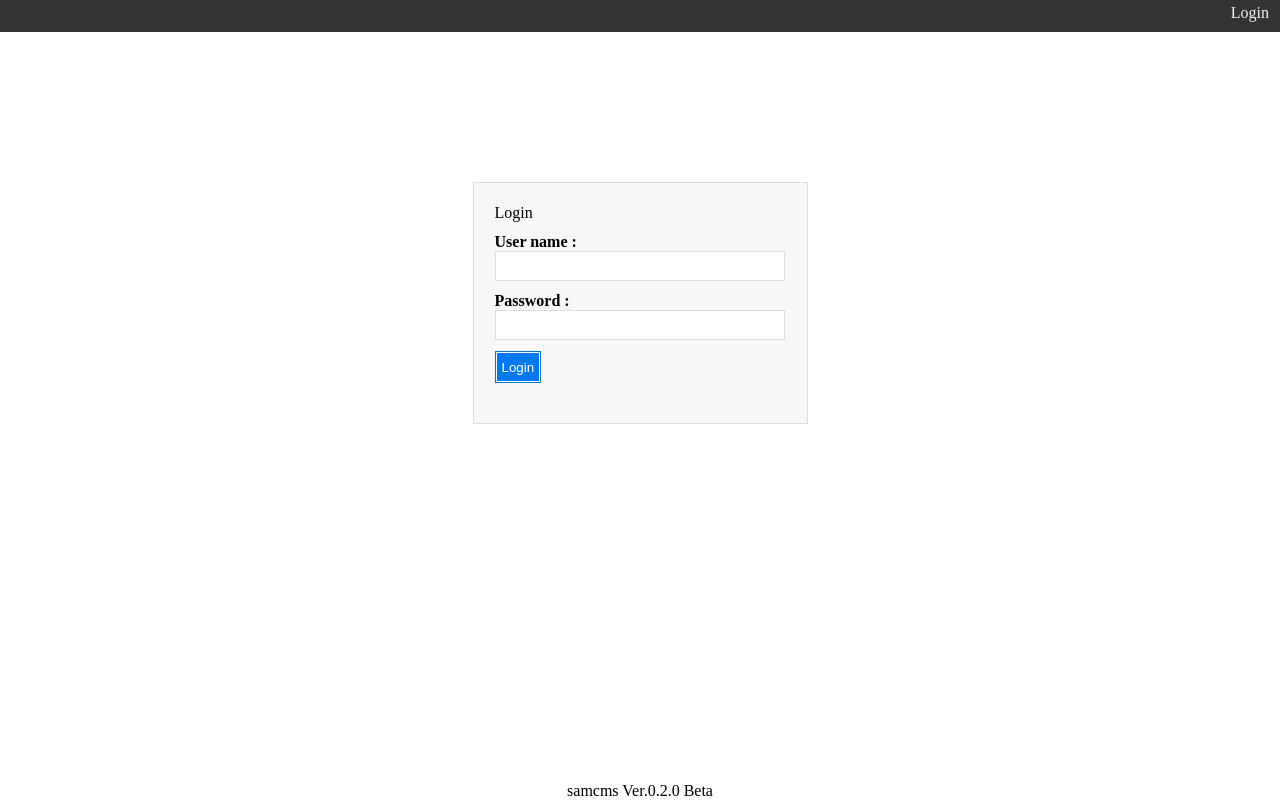
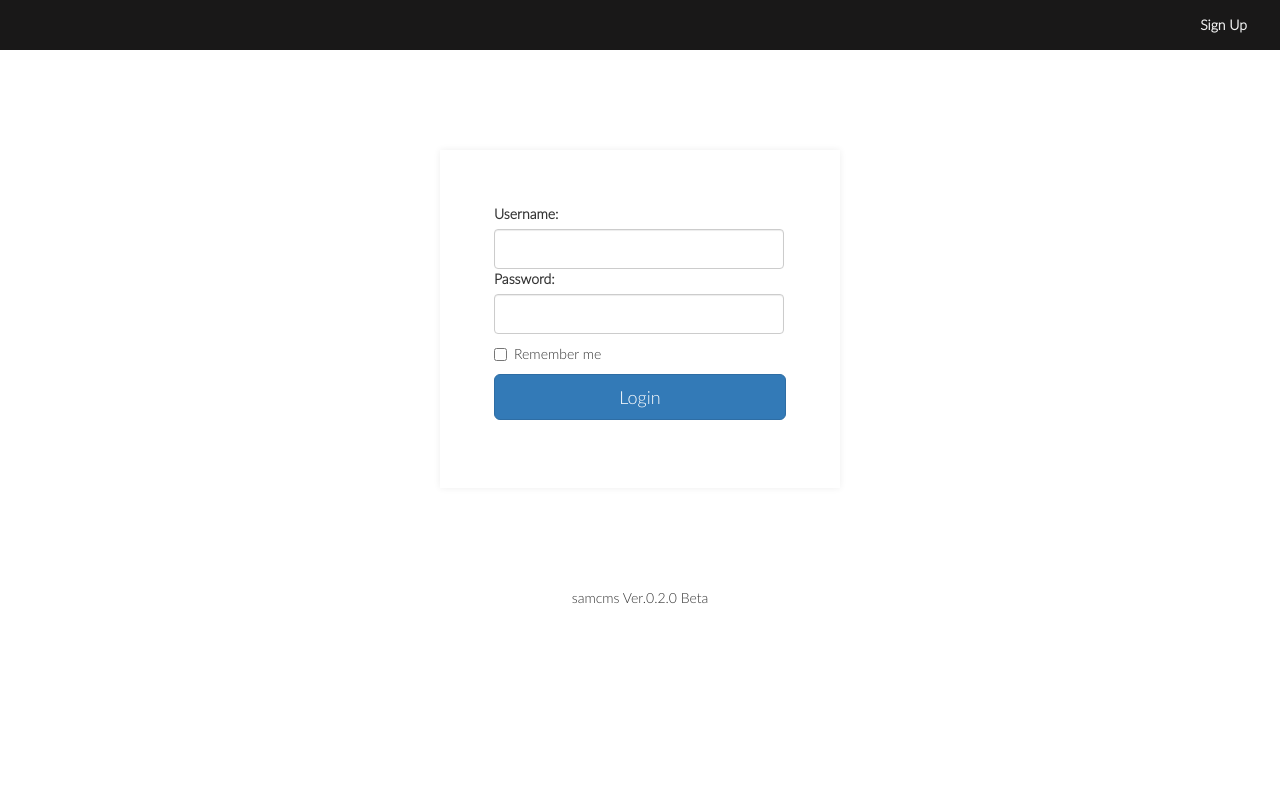
Before and after one commit to sadegh3333/samcms, a PHP site: page /is-admin/metalogin.php in a window 1280 px wide. Run offline with PHP 8.4, Linux system fonts and the light colour scheme.

Commit message:
Add Footer file for admin ,  Complete redesign login page , add function checkstat user in user class , add font lato , complete redesign header bar

```diff
--- /dev/null
+++ b/is-admin/footer.php
@@ -0,0 +1,8 @@
+<div class="row">
+	<div class="footer-copyright">
+		samcms Ver.0.2.0 Beta
+	</div>
+</div>
+
+</body>
+</html>
--- /dev/null
+++ b/is-admin/header.php
@@ -0,0 +1,82 @@
+<?php
+
+/**
+ * @author Sadegh Mahdilou
+ * @copyright 2015  Dec
+ * @since 2013-2015
+ * @version 0.6.0
+ */
+
+?>
+<?php
+session_start();
+
+require_once('../is-include/config.php');
+require('../is-include/function.php');
+require('../is-include/jdf.php');
+require('../is-include/user-class.php');
+
+
+$mu = new user();
+?>
+
+<html>
+<head>
+	<?php Get_bootstarp(); ?>
+	<link href='style.css' rel='stylesheet' type='text/css'>
+	<style type="text/css">
+body{
+	   font-family: 'Lato', sans-serif;
+    font-weight: 400;
+}
+		.header-bar {
+			background-color: #191818;
+			padding: 0px 33px;
+		}
+		.header-bar .right {
+			float: right;
+		}
+		.header-bar .btn {
+			color: #EFEFEF;
+			font-weight: bold;
+			border: 0px ;
+			border-radius: 0px;
+			float: right;
+		}
+		.header-bar .btn:hover {
+			background-color: #FDFDFD;
+			color: #2F2F2F;
+		}
+		.fullwidth {
+			width: 100%;
+		}
+		.label-header {
+			color: #fefefe;
+			height: 14%;
+			text-align: center;
+			vertical-align: middle;
+			padding: 16px 0px;
+			margin: 0px auto;
+		}
+	</style>
+</head>
+<body>
+	<div class="container-fluid">
+		<div  class="row header-bar" >
+			<?php if ($mu->check_user_stat() == 'logedin'): ?>
+				<ul class="fullwidth nav navbar-nav navbar-right">
+					<li>
+						<label class="label-header"> Welcome <?php echo $_SESSION['username']; ?></label>
+					</li>
+					<li class="right">
+					<a class="btn" href="login.php?action=logout"> Logout </a>
+					</li>
+				</ul>
+			<?php else: ?>
+				<ul class="nav navbar-nav navbar-right">
+					<li class="right">
+						<a class="btn" href="">Sign Up</a>
+					</li>
+				</ul>
+			<?php endif; ?>
+		</div>
--- a/is-admin/metalogin.php
+++ b/is-admin/metalogin.php
@@ -1,143 +1,41 @@
 <?php
 /**
  * @author Sadegh Mahdilou
- * @copyright 2013  February
- * @since 2013 January-February
- * @version 0.6.0 Beta
+ * @copyright 2015  Dec
+ * @since 2013-2015
+ * @version 0.7.0
  */
 
 ?>
-<html>
-<head>
-<?php
+<?php include('header.php'); ?>
 
-require_once('../is-include/config.php');
-require('../is-include/function.php');
-require('../is-include/jdf.php');
- ?>
-<?php Get_bootstarp(); ?>
-	<style type="text/css">
-		#inputbox {
-			border:1px #DDDDDD solid;
-		}
-
-		#paddingdiv {
-			padding-top:11px;
-		}
-
-		#btn {
-			height:32px;
-			box-shadow:inset 0px 0px 0px 1px rgb(255,255,255);
-			background-color:#0078F0;
-			color:#FFFFFF;
-			border:thin #0078C8 solid;
-		}
-
-		#btn input:hover,input:focus {
-			border:thin #9A9A9A solid;
-			background-color:#0066FF;
-		}
-
-		#icant {
-			text-decoration:none;
-			font-weight:normal;
-			color:#3366FF;
-			font-family:Arial,Helvetica,sans-serif, "2 Mehr ", "B Nazanin ", "B Koodak ";
-		}
-
-		#icant a:hover {
-			text-decoration:underline;
-			color:#0000FF;
-		}
-
-		#headerbarpadding {
-			padding-bottom:150px;
-		}
-
-		#headerbar {
-			background-color:#333333;
-			color:#F2F2F2;
-			height:28px;
-			padding-right:11px;
-			padding-top:4px;
-		}
-
-		#headerbar a {
-			text-decoration:none;
-			color:#F4F4F4;
-		}
-
-		#headerbar a:hover {
-			color:#CCCCCC;
-			text-decoration:underline;
-		}
-
-		#divborder {
-			border:thin #DCDCDC solid;
-			background-color:#F7F7F7;
-			width:333px;
-			height:240px;
-		}
-		.footer-metalogin{
-			position: absolute;
-			bottom: 0;
-			text-align: center;
-			width: 100%;
-		}
-	</style>
-</head>
-<body style="border: 0px; padding: 0px; margin: 0px; height: 98%; ">
-	<div id="headerbarpadding">
-		<div id="headerbar" dir="rtl">
-			<a href="#"><span> Login  </span></a>
-		</div>
-	</div>
-	<center>
-		<div style="width: 360px; height: auto;">
+<div class="row">
+	<div class="form-login">
 		<div>
-				<form action="login.php" method="GET">
-					<div id="divborder">
-						<div style="padding: 21px;text-align: left;">
-							<div id="header">
-								<span>
-									Login
-								</span>
+			<form action="login.php?action=login" method="POST">
+				<div>
+					<div>
+						<label for="user-box">Username:</label>
+						<input dir="ltr" id="user-box" class="form-control input-box" name="username" type="text">
 					</div>
 					<div>
-								<div style="padding-top: 11px;">
-									<strong>
-										User name :
-									</strong>
+						<label for="pass-box">Password:</label>
+						<input dir="ltr" id="pass-box" class="form-control input-box" name="password"type="password" autocomplete="off">
+					</div>
+
+					<div class="checkbox">
+						<label>
+							<input type="checkbox" value="remember-me"> Remember me
+						</label>
 					</div>
 					<div>
-									<input dir="ltr" id="inputbox" name="username" type="text" style="height: 30px; width: 290px; background-color: #FFFFFF;">
-								</div>
-							</div>
-							<div>
-								<div style="padding-top: 11px;">
-									<strong>
-										Password :
-									</strong>
-								</div>
-								<div>
-									<input dir="ltr" id="inputbox" name="password" type="password" autocomplete="off" style="height: 30px; width: 290px; background-color: #FFFFFF;">
-								</div>
-							</div>
-							<div id="paddingdiv">
-								<input type="submit" value="Login" id="btn"/>
-							</div>
-							<div id="paddingdiv">
-
-							</div>
+						<input class="btn btn-lg btn-primary btn-block" type="submit" value="Login"/>
 					</div>
 				</div>
 			</form>
 		</div>
 	</div>
-		<div class="footer-metalogin">
-			samcms Ver.0.2.0 Beta
 </div>
-	</center>
-</body>
 
-</html>
+
+<?php include('footer.php'); ?>
--- a/is-admin/style.css
+++ b/is-admin/style.css
@@ -1,5 +1,12 @@
+/* latin-ext */
+@font-face{
+    font-family: 'lato-light';
+    font-style: normal;
+    src:url('../is-include/fonts/Lato-Light.ttf')format('truetype');;
+}
+
 body {
-margin:0;
+    font-family: 'lato-light' !important;
 }
 
 a {
@@ -7,6 +14,25 @@ text-decoration:none;
     color:rgb(33,77,250);
 }
 
+.footer-copyright {
+    text-align: center;
+}
+
+
+/* Begin Form login */
+.form-login {
+    max-width: 400px;
+    margin: 100px auto;
+    background-color: #fff;
+    padding: 54px;
+    box-shadow: 0px 0px 7px #eee;
+}
+.form-login .input-box {
+    height: 40px;
+    width: 290px;
+    background-color: #FFFFFF;
+}
+/* End Form login */
 #maindiv {
     border:1px #ddd solid;
     min-height:99.8%;
--- a/is-include/config.php
+++ b/is-include/config.php
@@ -7,12 +7,16 @@
  * @version 0.2.0 Beta
  */
 
-global $Root;
-$Root = $_SERVER['DOCUMENT_ROOT'];
 require_once ('db-class.php');
 // Get host and ip
 $host = $_SERVER['HTTP_HOST'];
 $ip = $_SERVER['REMOTE_ADDR'];
+
+global $Root;
+// Where is your root file
+$rootfile = '/sam/samcms';
+$Root = 'http://'.$host.$rootfile;
+
 // Set time zone
 $settime = "Asia/Tehran";
 date_default_timezone_set($settime);
--- a/is-include/function.php
+++ b/is-include/function.php
@@ -32,12 +32,12 @@ function safe($value,$type='0'){
 function Get_bootstarp(){
 global $Root;
 	?>
+	<!-- add css bootstrap files -->
+	<link rel="stylesheet" type="text/css" href="<?php echo $Root.'/is-include/css/bootstrap.css'; ?>">
+	<link rel="stylesheet" type="text/css" href="<?php echo $Root.'/is-include/css/bootstrap.min.css'; ?>">
 	<!-- add js bootstrap files -->
 	<script type="text/javascript" src="<?php echo $Root.'/is-include/js/bootstrap.js';  ?>"></script>
 	<script type="text/javascript" src="<?php echo $Root.'/is-include/js/bootstrap.min.js'; ?>"></script>
-	<!-- add css bootstrap files -->
-	<link rel="stylesheet" type="text/css" href="<?php echo $Root.'/is-include/js/bootstrap.min.js'; ?>">
-	<link rel="stylesheet" type="text/css" href="<?php echo $Root.'/is-include/js/bootstrap.js'; ?>">
 	<?php
 }
 ?>
--- a/is-include/user-class.php
+++ b/is-include/user-class.php
@@ -2,13 +2,20 @@
 
 /**
  * @author Sadegh Mahdilou
- * @copyright 2013
- * @since October 2013
- * @version 0.2.1 Beta
+ * @copyright 2015 Dec
+ * @since 2013-2015
+ * @version 0.2.2 Beta
  */
 
 class user
 {
+ function __construct() {
+   $user = array(
+    'username' => '',
+    'password' => '',
+    'state' =>'logout'
+    );
+}
 function login($username = '', $password = '')
 {
     global $dbc;
@@ -37,6 +44,16 @@ class user
     session_destroy();
     header('location: index.php');
 }
+
+function check_user_stat() {
+    if (isset($_SESSION['username'])) {
+        return $userstat = 'logedin';
+    }
+    else{
+        return $userstat = 'logedout';
+    }
+}
+
 }
 
 ?>
```
Also changed, not shown: is-admin/index.php (+10 -19 lines), is-admin/login.php (+8 -6 lines), is-include/fonts/Lato-Light.ttf (added). Lines whose indentation alone changed are shown as unchanged.
